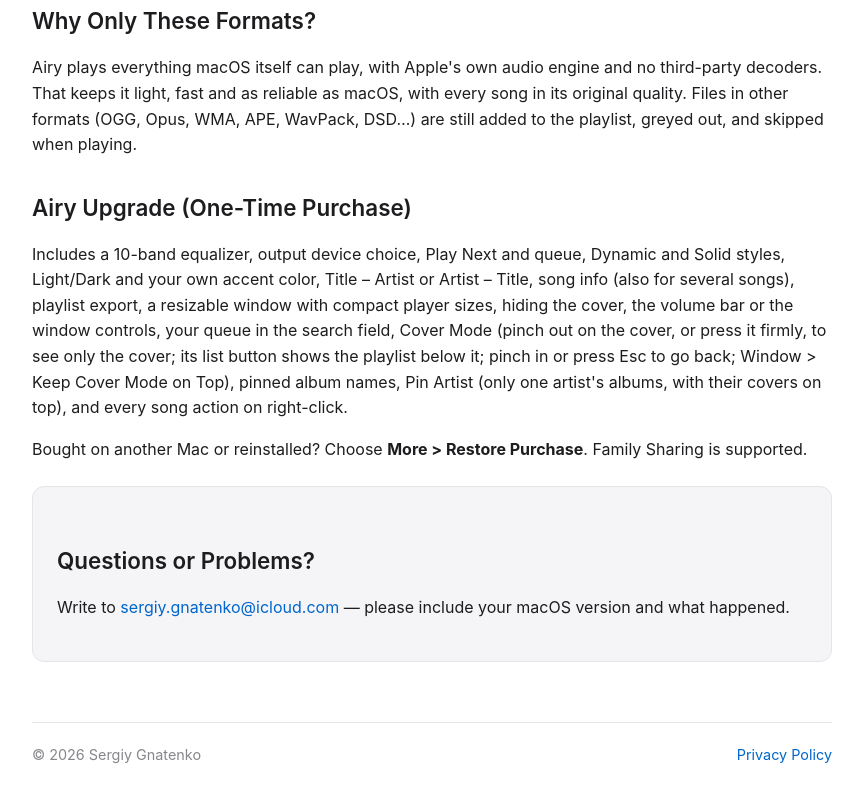
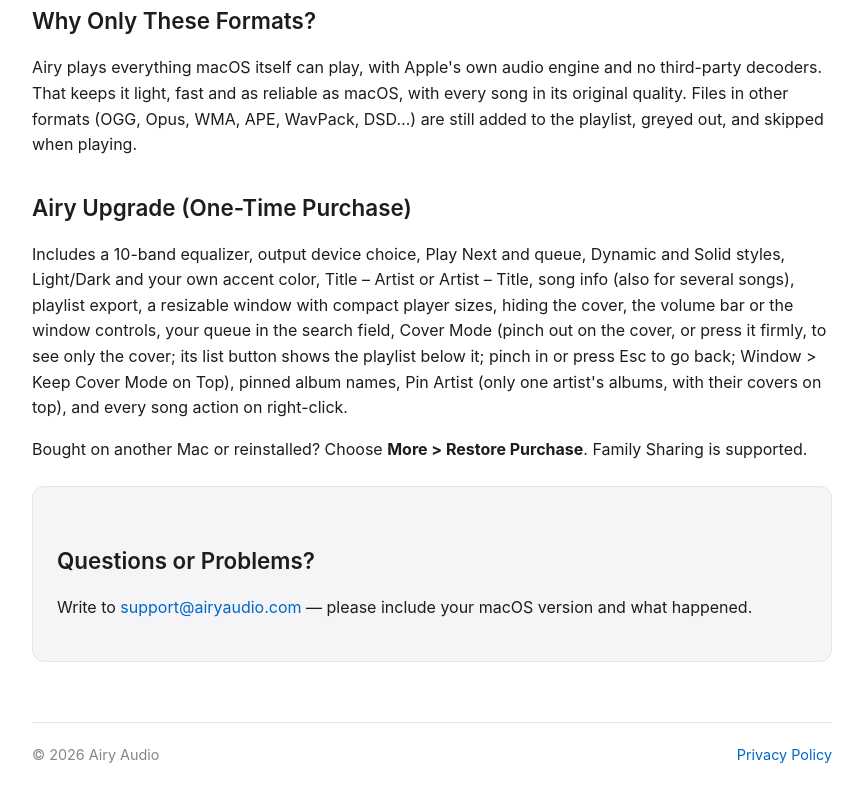
Before and after one commit to airyAudio/airyaudio.github.io, a plain HTML site: page index.html in a window 1280 px wide. Shown: the part 321-1122 px from the top of the page, without its empty margins (208-1071 px from the left). Drawn offline with Linux system fonts and the light colour scheme.

Commit message:
Update contact email and footer copyright

```diff
--- a/index.html
+++ b/index.html
@@ -140,12 +140,12 @@
 
         <div class="card">
             <h2>Questions or Problems?</h2>
-            <p>Write to <a href="mailto:sergiy.gnatenko@icloud.com">sergiy.gnatenko@icloud.com</a> — please include your macOS version and what happened.</p>
+            <p>Write to <a href="mailto:support@airyaudio.com">support@airyaudio.com</a> — please include your macOS version and what happened.</p>
         </div>
     </main>
 
     <footer>
-        <span>© 2026 Sergiy Gnatenko</span>
+        <span>© 2026 Airy Audio</span>
         <a href="privacy.html">Privacy Policy</a>
     </footer>
 </body>
```
